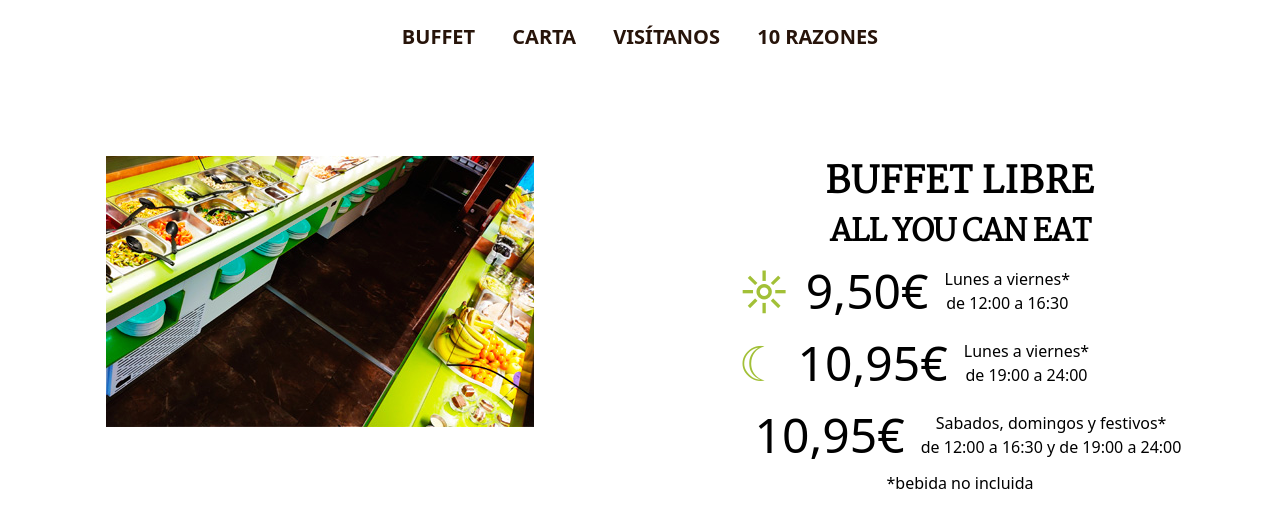
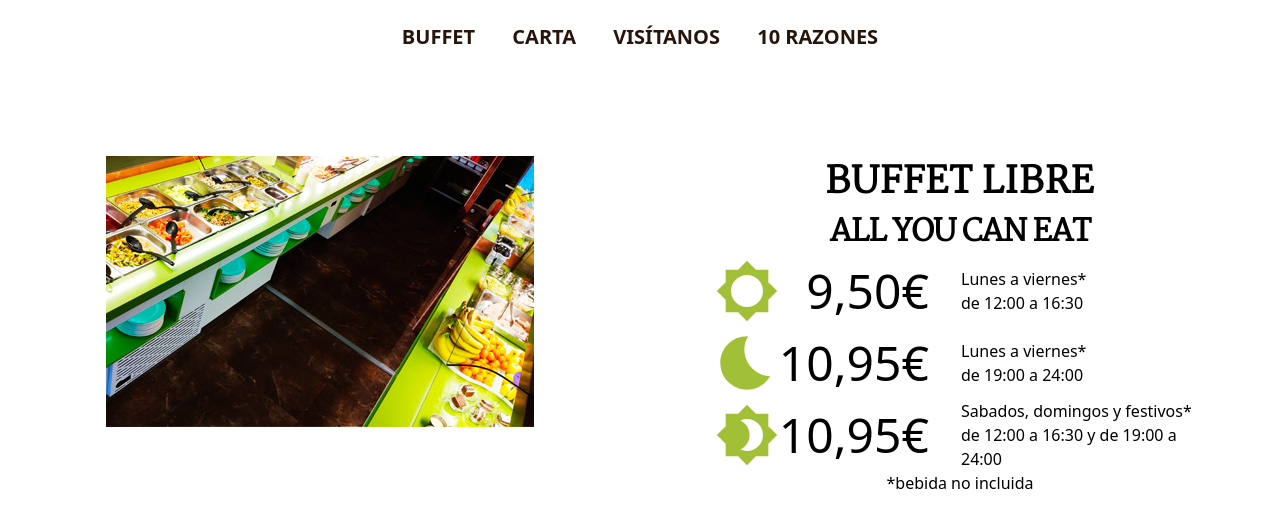
Before and after one commit to DaniGuardiola/shishang-web, a website: page src/index.html in a window 1280 px wide. Shown: the part 294-800 px from the top of the page. Drawn offline with nearby package versions, Linux system fonts and the light colour scheme; files that its build step writes are made by us from their sources.

Commit message:
grid-wip

```diff
--- a/src/index.html
+++ b/src/index.html
@@ -86,37 +86,33 @@
         <p class="text-4xl font-bold tracking-wide">BUFFET LIBRE</p>
         <p class="text-3xl font-bold tracking-tight">ALL YOU CAN EAT</p>
       </div>
-      <div class="mx-auto">
-        <span class="flex">
-          <div class="mx-2 my-auto text-5xl text-green">☼</div>
-          <div class="mx-2 my-auto text-5xl">
-            <p>9,50€</p>
-          </div>
-          <div class="mx-2 my-auto">
-            <p>Lunes a viernes*</p>
-            <p>de 12:00 a 16:30</p>
-          </div>
-        </span>
-        <span class="flex">
-          <div class="mx-2 my-auto text-5xl text-green">☾</div>
-          <div class="mx-2 my-auto text-5xl">
-            <p>10,95€</p>
-          </div>
-          <div class="mx-2 my-auto">
-            <p>Lunes a viernes*</p>
-            <p>de 19:00 a 24:00</p>
-          </div>
-        </span>
-        <span class="flex">
-          <div class="mx-2 my-auto text-5xl text-green"></div>
-          <div class="mx-2 my-auto text-5xl">
-            <p>10,95€</p>
-          </div>
-          <div class="mx-2 my-auto">
-            <p>Sabados, domingos y festivos*</p>
-            <p>de 12:00 a 16:30 y de 19:00 a 24:00</p>
-          </div>
-        </span>
+      <div class="grid items-center mx-auto justify-items-end"
+        style="grid-template-columns: 80px 150px auto; width: 522px;">
+        <!-- sun icon -->
+        <svg class="w-16 fill-current text-green" xmlns="http://www.w3.org/2000/svg" viewBox="0 0 24 24" fill="#fff">
+          <path d="M0 0h24v24H0z" fill="none" />
+          <path
+            d="M20 15.31L23.31 12 20 8.69V4h-4.69L12 .69 8.69 4H4v4.69L.69 12 4 15.31V20h4.69L12 23.31 15.31 20H20v-4.69zM12 18c-3.31 0-6-2.69-6-6s2.69-6 6-6 6 2.69 6 6-2.69 6-6 6z" />
+        </svg>
+        <p class="text-5xl">9,50€</p>
+        <p class="ml-8 text-left justify-self-start">Lunes a viernes*<br>de 12:00 a 16:30</p>
+        <!-- moon icon -->
+        <svg class="w-16 fill-current text-green" xmlns="http://www.w3.org/2000/svg" viewBox="0 0 24 24" fill="#fff">
+          <path fill="none" d="M0 0h24v24H0z" />
+          <path
+            d="M12.34 2.02C6.59 1.82 2 6.42 2 12c0 5.52 4.48 10 10 10 3.71 0 6.93-2.02 8.66-5.02-7.51-.25-12.09-8.43-8.32-14.96z" />
+        </svg>
+        <p class="text-5xl">10,95€</p>
+        <p class="ml-8 text-left justify-self-start">Lunes a viernes*<br>de 19:00 a 24:00</p>
+        <!-- sun & moon icon -->
+        <svg class="w-16 fill-current text-green" xmlns="http://www.w3.org/2000/svg" viewBox="0 0 24 24" fill="#fff">
+          <path d="M0 0h24v24H0z" fill="none" />
+          <path
+            d="M20 8.69V4h-4.69L12 .69 8.69 4H4v4.69L.69 12 4 15.31V20h4.69L12 23.31 15.31 20H20v-4.69L23.31 12 20 8.69zM12 18c-.89 0-1.74-.2-2.5-.55C11.56 16.5 13 14.42 13 12s-1.44-4.5-3.5-5.45C10.26 6.2 11.11 6 12 6c3.31 0 6 2.69 6 6s-2.69 6-6 6z" />
+        </svg>
+        <p class="text-5xl">10,95€</p>
+        <p class="ml-8 text-left justify-self-start">Sabados, domingos y festivos*<br>de 12:00 a 16:30 y de 19:00 a
+          24:00</p>
       </div>
       <p>*bebida no incluida</p>
     </div>
```
